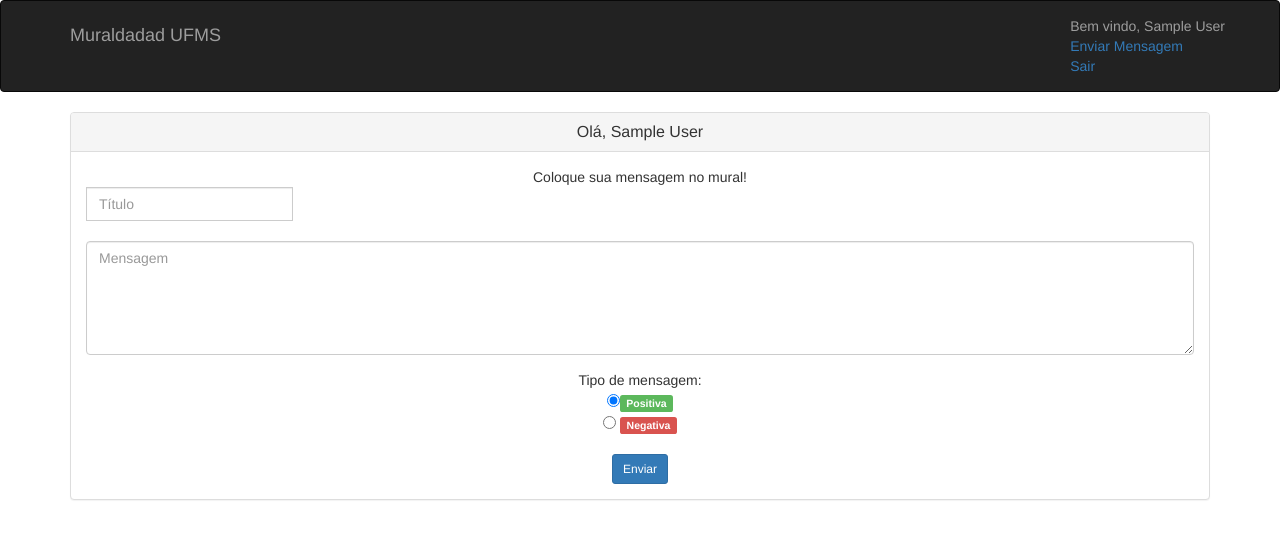
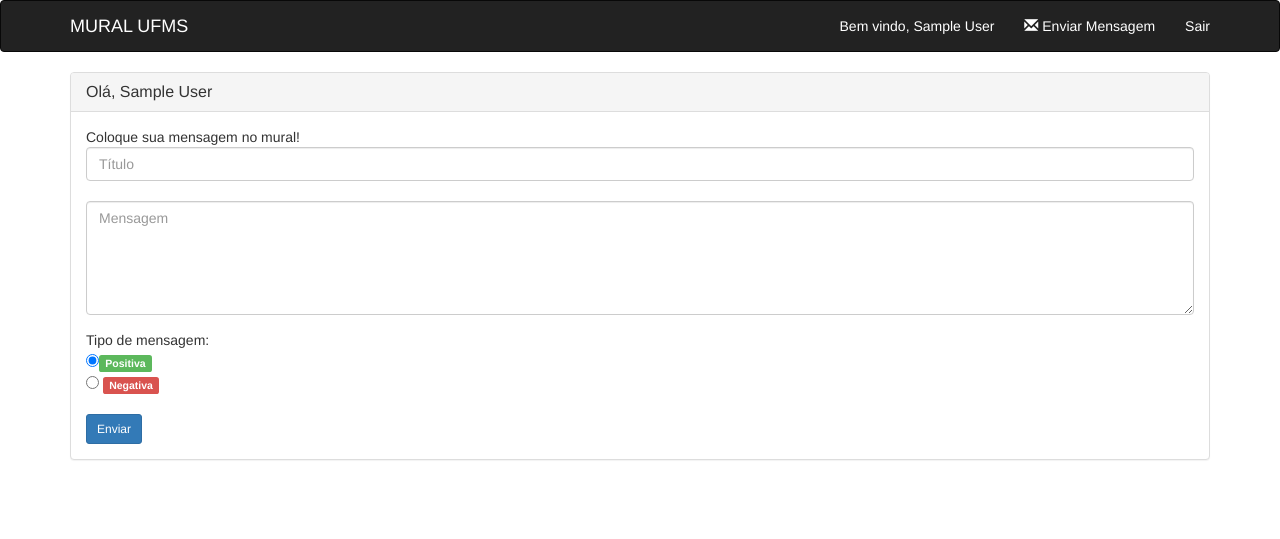
Before and after one commit to brunomecca/muralufms, a PHP site: page /index.php?pg=mensagem in a window 1280 px wide. Shown: the top 539 px of the page. Run offline with PHP 8.4, Linux system fonts and the light colour scheme; the visitor is signed in with stand-in values (Sample User, id 1); some libraries are stand-ins or nearby versions.

Commit message:
melhoras no visual

```diff
--- a/css/style.css
+++ b/css/style.css
@@ -17,7 +17,24 @@ and open the template in the editor.
 
 
 /**
-    LOGIN
+    NAVBAR
+ */
+
+ .nav , .nav a {
+
+    color : white !important;
+ }
+
+.nav a:hover {
+    color: yellow !important;
+}
+
+.navbar-brand {
+    color : white !important;
+}
+
+/**
+    LOGIN E CADASTRO
  */
 
 #form-login .input-group,#form-cadastro .input-group{
@@ -35,6 +52,14 @@ and open the template in the editor.
 
     width: 50%;
 }
+
+#panel-cadastro {
+    padding-top : 20px;
+    padding-bottom: 30px;
+}
+
+
+
 
 .has-success .input-group-addon{
     border-color: var(--light-green) !important;
--- a/index.php
+++ b/index.php
@@ -9,33 +9,37 @@
 	<title>Mural UFMS</title>
 	<link rel="stylesheet" type="text/css" href="css/bootstrap.min.css" />
 	<link rel="stylesheet" type="text/css" href="css/style.css" />
-	<link rel="icon" href="images/mural-ufms.png">
-
+	<link rel="icon" type="image/png" href="img/mural-ufms.png">
+	 <link rel="stylesheet" href="https://maxcdn.bootstrapcdn.com/font-awesome/4.4.0/css/font-awesome.min.css"/>
 	<script src="js/jquery.js"></script>
   	<script src="js/bootstrap.min.js"></script>
 </head>
 	<body>
 
+		<!-- navbar-->
 		<nav class="navbar navbar-inverse navbar-default">
 			  <div class="container">
+
 			    <div class="navbar-header">
 			      <a class="navbar-brand" href="index.php">
-		        <h4>Muraldadad UFMS</h4>
-		      </a>
-		    </div>
-		    <p class="navbar-text navbar-right">
+			        MURAL UFMS
+			      </a><!-- navbar-brand-->
+			    </div><!-- container-->
+
+			    <ul class="nav navbar-nav navbar-right">
 			    	<?php
 			    		if(!isset($_SESSION['nome']) || !isset($_SESSION['senha'])){
-						echo "<a href='index.php?pg=login'>Tela de Login</a></p>";
+							echo "<li><a href='index.php?pg=login'><span class='glyphicon glyphicon-log-in'></span> Login</a></li>";
 						}
 						else{
-						echo "Bem vindo, ". $_SESSION['nome'] . "<br>";
-						echo "<a href='index.php?pg=mensagem'>Enviar Mensagem</a><br>";
-						echo "<a href='index.php?pg=sair'>Sair</a><br></p>";
+							echo "<li><a href='#'>Bem vindo, ". $_SESSION['nome'] . "</a></li>";
+							echo "<li><a href='index.php?pg=mensagem'><span class='glyphicon glyphicon-envelope'></span> Enviar Mensagem</a></li>";
+							echo "<li><a href='index.php?pg=sair'>Sair</a></li>";
 						}
 			    	?>
-		  </div>
-		</nav>
+		    	</ul><!-- list -->
+			  </div><!-- container-->
+			</nav><!-- navbar -->
 
 			<div class="container-fluid">
 
@@ -96,6 +100,6 @@
 				}
 				?>
 
-		</div>
+			</div><!-- container fluid-->
 	</body>
 </html>
--- a/pages/mensagem.php
+++ b/pages/mensagem.php
@@ -7,17 +7,17 @@
 <div class="text-center container">
 		<div class="panel panel-default">
 			<div class="panel-heading">
-		    	<h3 class="panel-title">Olá, <?php echo $_SESSION['nome'];?></h3>
+		    	<h3 class="panel-title text-left">Olá, <?php echo $_SESSION['nome'];?></h3>
 		    </div>
-		    <div class="panel-body">
+		    <div class="text-left panel-body">
 			    Coloque sua mensagem no mural!
 			    <form action="" method="post" enctype="multipart/form-data">
-			    	<div class="input-group">
-  						<input type="text" class="form-control" name="titulo" placeholder="Título" aria-describedby="basic-addon1">
-					</div><br>
 					<div class="form-group">
-						<textarea class="form-control" rows="5" name="mensagem" placeholder="Mensagem"></textarea>
+					    <input type="text" class="form-control" name="titulo" required="truess" placeholder="Título" aria-describedby="basic-addon1">
+					    </br>
+						<textarea class="form-control" rows="5" required="true" name="mensagem" placeholder="Mensagem"></textarea>
 					</div>
+
 					Tipo de mensagem:<br>
 					<input type="radio" name="opiniao" value="positivo" checked><span class="label label-success">Positiva</span><br>
   					<input type="radio" name="opiniao" value="negativo"> <span class="label label-danger">Negativa</span><br><br>
@@ -32,7 +32,6 @@
 		$mensagem = ucfirst($_POST['mensagem']);
 		$id_usuario = $_SESSION['id'];
 		$opiniao = ($_POST['opiniao']);
-		echo $titulo; echo $mensagem; echo $id_usuario; echo $opiniao;
 
 		$inseresql = mysqli_query($link, "INSERT INTO mensagens (id_usuario, titulo, mensagem, opiniao) VALUES ('$id_usuario', '$titulo', '$mensagem', '$opiniao')");
 		echo '<div class="alert alert-success" role="alert">Enviado com sucesso!</div>';
```
Also changed, not shown: pages/cadastro.php (+18 -5 lines), img/mural-ufms.png (renamed from images/mural-ufms.png), 1 other file. Lines whose indentation alone changed are shown as unchanged.
